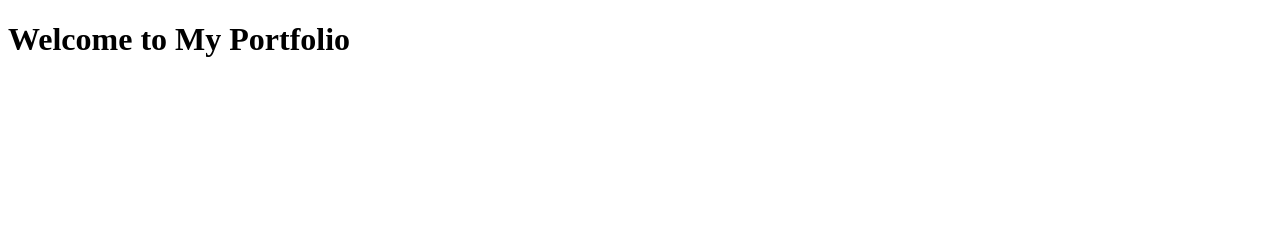
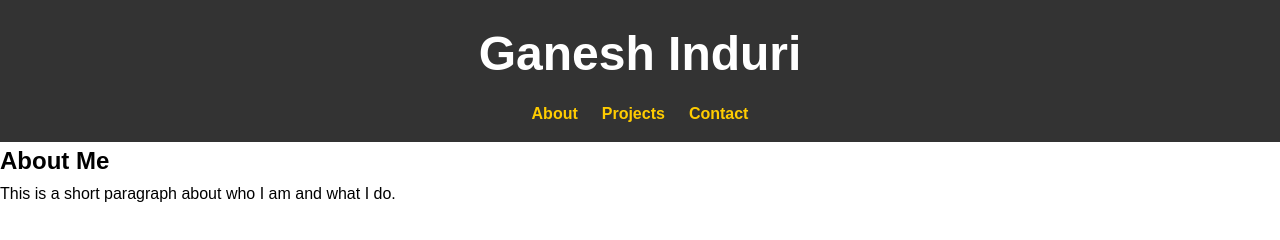
Before and after one commit to GaneshInduri9/portfolio, a plain HTML site: page index.html in a window 1280 px wide. Drawn offline with Linux system fonts and the light colour scheme.

Commit message:
Add basic styling
This change adds basic styling and
coloring.

Signed-off-by: GaneshInduri9 <ganeshInduri4@gmail.com>

```diff
--- a/index.html
+++ b/index.html
@@ -1,13 +1,22 @@
-<!DOCTYPE html>
-<html lang="en">
 <head>
-    <meta charset="UTF-8">
-    <meta name="viewport" content="width=device-width, initial-scale=1.0">
-    <title>My Portfolio</title>
+    <link rel="stylesheet" href="style.css">
 </head>
 <body>
     <header>
-        <h1>Welcome to My Portfolio</h1>
+        <h1>Ganesh Induri</h1>
+        <nav>
+            <ul>
+                <li><a href="#about">About</a></li>
+                <li><a href="#projects">Projects</a></li>
+                <li><a href="#contact">Contact</a></li>
+            </ul>
+        </nav>
     </header>
+
+    <main>
+        <section id="about">
+            <h2>About Me</h2>
+            <p>This is a short paragraph about who I am and what I do.</p>
+        </section>
+    </main>
 </body>
-</html>
--- /dev/null
+++ b/style.css
@@ -0,0 +1,40 @@
+/* Reset some default browser styles */
+* {
+    margin: 0;
+    padding: 0;
+    box-sizing: border-box;
+}
+
+body {
+    font-family: Arial, sans-serif;
+    line-height: 1.6;
+}
+
+header {
+    background-color: #333;
+    color: #fff;
+    padding: 1rem 0;
+    text-align: center;
+}
+
+header h1 {
+    font-size: 3rem;
+}
+
+nav ul {
+    list-style: none;
+    display: flex;
+    justify-content: center;
+    gap: 1.5rem;
+    margin-top: 0.5rem;
+}
+
+nav a {
+    color: #ffcc00;
+    text-decoration: none;
+    font-weight: bold;
+}
+
+nav a:hover {
+    color: #ffcc00;
+}
```
